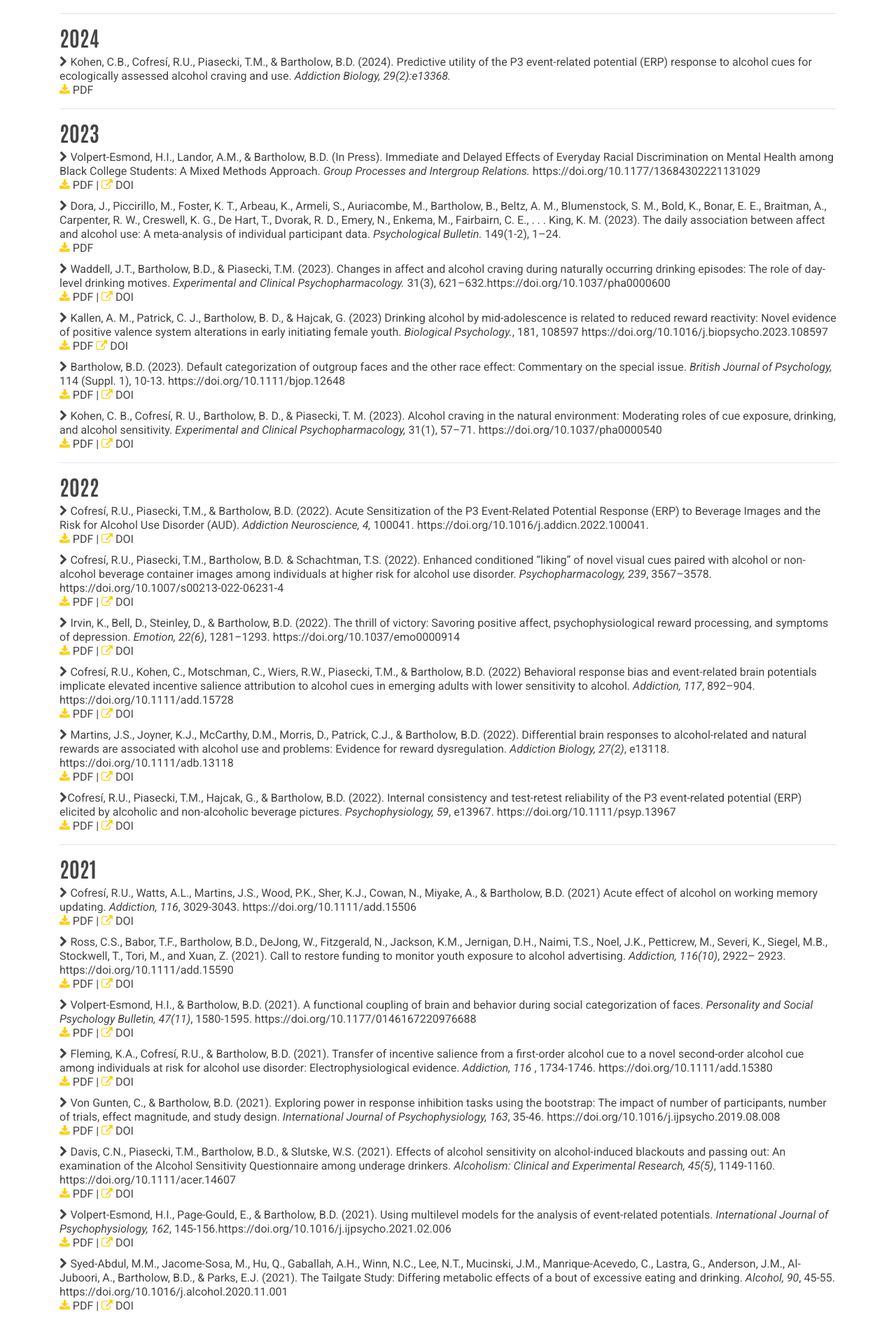
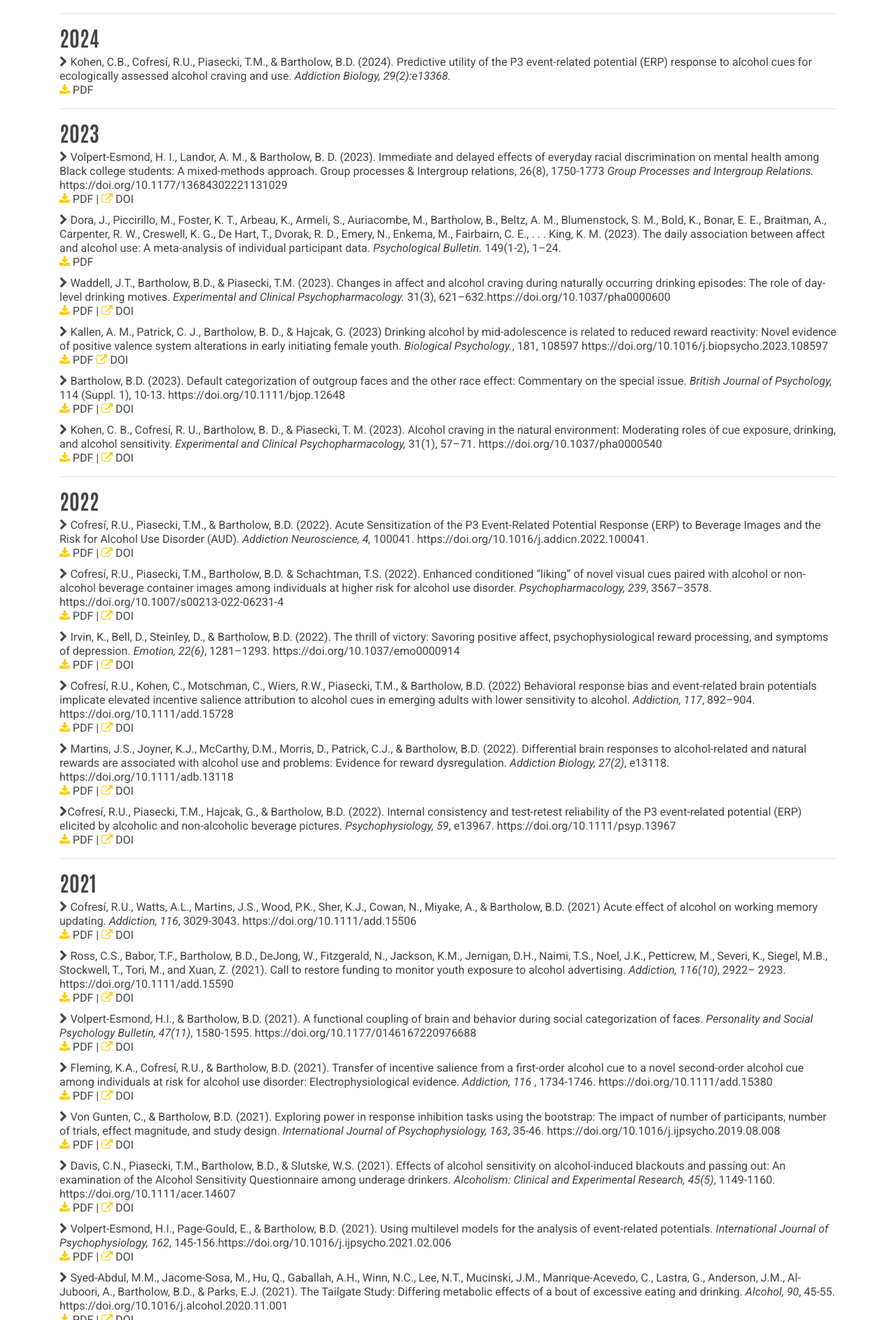
Before and after one commit to bartholow-scanlab/bartholow-scanlab.github.io, a Jekyll site: the page built from publications.html, in a window 1280 px wide. Shown: the part 664-2551 px from the top of the page at 70% size. Built offline with Jekyll 4.4.1, drawn with Linux system fonts in a browser that asks for light colours.

Commit message:
Update publications.html

```diff
--- a/publications.html
+++ b/publications.html
@@ -84,8 +84,8 @@ title: Publications
 
 
 	      <p> <li> <i class="fa fa-chevron-right" aria-hidden="true"></i>
-               Volpert-Esmond, H.I., Landor, A.M., & Bartholow, B.D. (In Press).
-               Immediate and Delayed Effects of Everyday Racial Discrimination on Mental Health among Black College Students: A Mixed Methods Approach.
+               Volpert-Esmond, H. I., Landor, A. M., & Bartholow, B. D. (2023).
+	       Immediate and delayed effects of everyday racial discrimination on mental health among Black college students: A mixed-methods approach. Group processes & Intergroup relations, 26(8), 1750-1773
                <em> Group Processes and Intergroup Relations. </em> https://doi.org/10.1177/13684302221131029
 		       <br/>
 		    <a href="/assets/docs/pub/Volpert-Esmond_Immediate_and_Delayed.pdf" target="_blank" rel="noopener noreferrer"> <i class="fa fa-download icons"></i> </a>PDF
```
